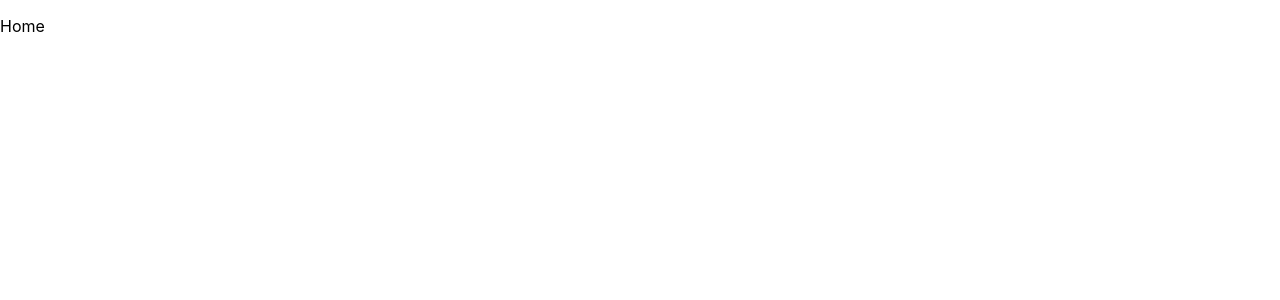
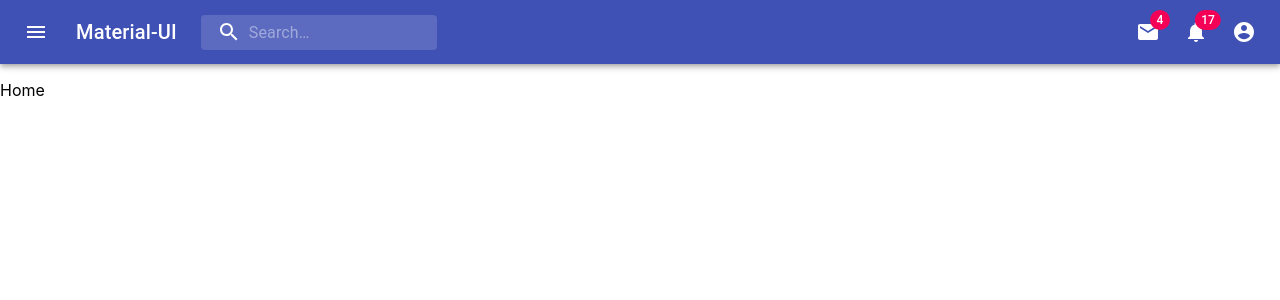
Before and after one commit to klcysn/amazon_clone, a React (Create React App) app: page / in a window 1280 px wide. Shown: the top 300 px of the page. Built offline with nearby package versions, Linux system fonts and the light colour scheme.

Commit message:
Create auth provider

```diff
--- a/src/App.js
+++ b/src/App.js
@@ -1,10 +1,14 @@
-import logo from './logo.svg';
 import './App.css';
 import Routes from "./router/Routes"
+import {AuthProvider} from "./components/AuthContext/AuthProvider"
+import SearchBar from "./components/searchBar/SearchBar"
 
 function App() {
   return (
-    <Routes />
+    <AuthProvider>
+      <SearchBar />
+      <Routes />
+    </AuthProvider>
   );
 }
 
--- /dev/null
+++ b/src/components/AuthContext/AuthProvider.js
@@ -0,0 +1,15 @@
+import React, {useContext, createContext, useState} from "react"
+
+const AuthContext = createContext()
+
+export const AuthProvider = ({children}) =>{
+    const [isLoggedIn, setLoggedIn] = useState(false)
+    const authenticate = () =>{
+        setLoggedIn(s => !s)
+    }
+    return(
+        <AuthContext.Provider value ={isLoggedIn, setLoggedIn}>
+            {children}
+        </AuthContext.Provider>
+    )
+}
```
